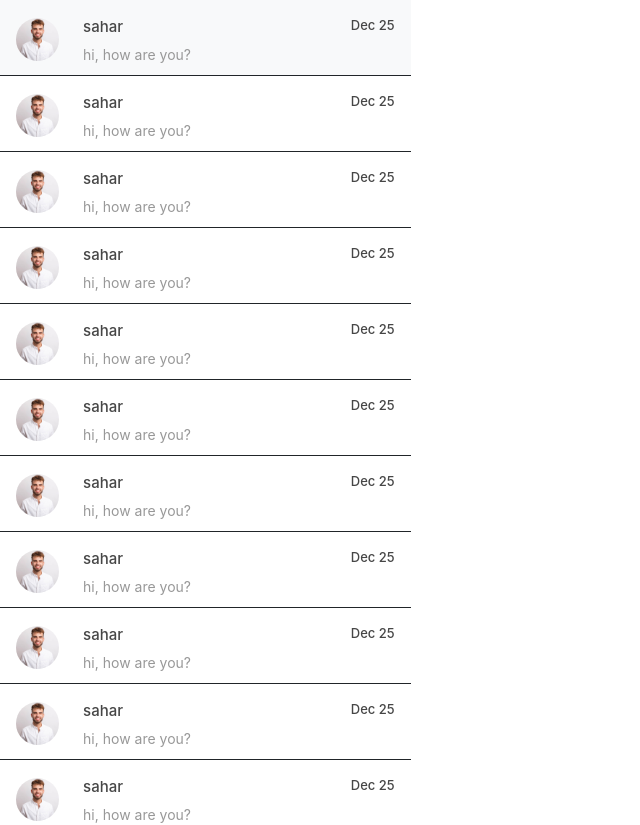
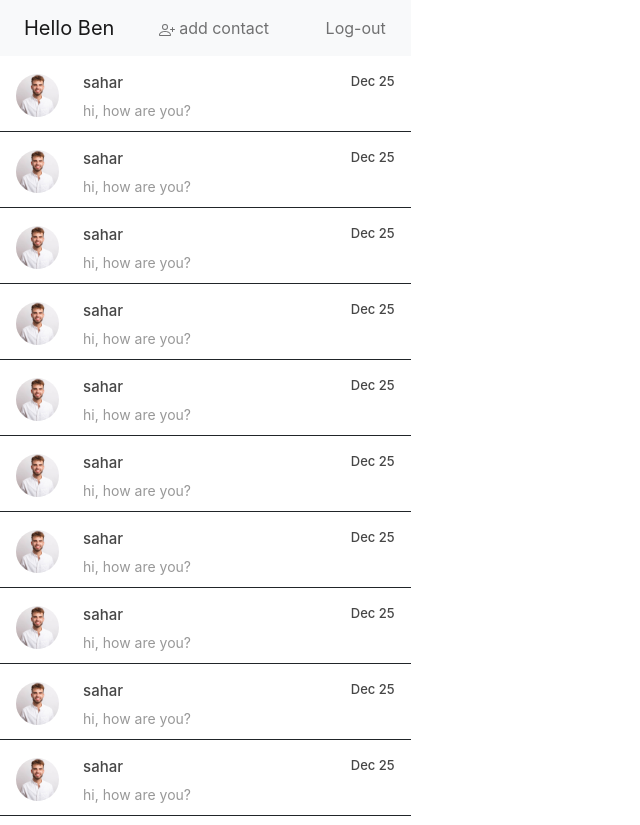
Before and after one commit to BenEli1/WhatsappWebReplica, a React (Create React App) app: page /chat in a window 1280 px wide. Shown: the top 825 px of the page, without its empty margins (0-640 px from the left). Built offline with nearby package versions, Linux system fonts and the light colour scheme.

Commit message:
add nav-bar

```diff
--- a/src/Chat/CharUserCard.css
+++ b/src/Chat/CharUserCard.css
@@ -24,3 +24,7 @@
     margin: 0;
     padding: 18px 16px 10px;
 }
+
+#btnAddContact{
+    border-style: 0px;
+}
--- a/src/Chat/Chat.js
+++ b/src/Chat/Chat.js
@@ -1,10 +1,12 @@
 import ChatUSerCard from "./chatUserCard";
+import NavBarChat from "./NavBarChat";
 
 function Chat(){
     return(
         <div className="container">
             <div className="row">
                 <div className="col-xl-4 col-lg-4 col-sm-4">
+                    <NavBarChat />
                     <ChatUSerCard nickName="sahar" />
                     <ChatUSerCard nickName="sahar" />
                     <ChatUSerCard nickName="sahar" />
--- a/src/index.css
+++ b/src/index.css
@@ -53,3 +53,8 @@ margin: 10px;
 body, html {
   height: 100%;
 }
+
+.nav-item{
+  margin-right: 10%;
+  margin-left: 10%;
+}
```
Lines whose indentation alone changed are shown as unchanged.
